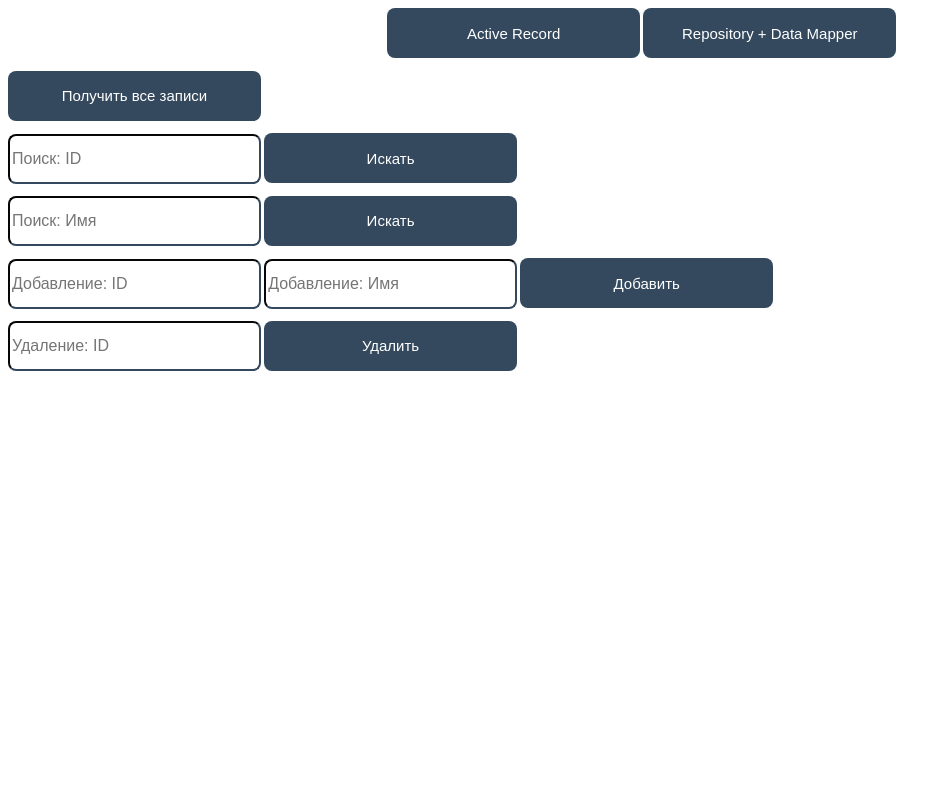
After one commit to dendudko/ar_r_dm, a PHP site: page /active_record in a window 1280 px wide. The commit adds this page. Shown: the top 787 px of the page, without its empty margins (0-951 px from the left). Run offline with PHP 8.4, Linux system fonts and the light colour scheme.

Commit message:
initial commit

```diff
--- a/composer.json
+++ b/composer.json
@@ -7,6 +7,7 @@
     },
     "require": {
         "ext-mysqli": "*",
-        "ext-pdo": "*"
+        "ext-pdo": "*",
+        "twig/twig": "^2.0"
     }
 }
--- a/public/index.php
+++ b/public/index.php
@@ -1,8 +1,62 @@
 <?php
 
 use Classes\ActiveRecord;
+use Twig\Loader\FilesystemLoader;
+use Twig\Environment;
 
 require_once dirname(__DIR__) . "/vendor/autoload.php";
+$loader = new FilesystemLoader(dirname(__DIR__) . "/templates");
+$twig = new Environment($loader);
 
 $ar = new ActiveRecord();
-$ar->select_all();
+
+function lazyTwig($twig, $results, $text)
+{
+    echo $twig->render('table.html.twig', ['results' => $results, 'text' => $text]);
+}
+
+?>
+    <button class="button" onclick="window.location.href = 'http://fefu.ml:1613/active_record?'"
+            style="margin-left: 30%;">Active Record
+    </button>
+    <button class="button" onclick="window.location.href = 'http://fefu.ml:1613/repository_data_mapper?'"
+            style="margin: 0;">Repository + Data Mapper
+    </button>
+<?php
+
+$uri = $_SERVER['REQUEST_URI'];
+if ($uri == '/') {
+    header('Location: /active_record?');
+}
+
+if (strpos($uri, '/active_record') === 0) {
+    echo $twig->render('input.html.twig', ['page' => 'active_record']);
+    if (strpos($uri, '/active_record?select_all') === 0) {
+        $results = $ar->selectAll();
+        $text = 'Все записи';
+        lazyTwig($twig, $results, $text);
+    } else if (strpos($uri, '/active_record?search_id') === 0) {
+        $id = $_GET['search_id'];
+        $results = $ar->searchById($id);
+        $text = 'Поиск по ID (id = ' . $id . ')';
+        lazyTwig($twig, $results, $text);
+    } else if (strpos($uri, '/active_record?search_name') === 0) {
+        $name = $_GET['search_name'];
+        $results = $ar->searchByName($name);
+        $text = 'Поиск по имени (name = ' . $name . ')';
+        lazyTwig($twig, $results, $text);
+    } else if (strpos($uri, '/active_record?insert') === 0) {
+        $id = $_GET['insert_id'];
+        $name = $_GET['insert_name'];
+        $results = $ar->saveValue($id, $name);
+        $text = 'Добавление записи (id = ' . $id . ', name = ' . $name . ')';
+        lazyTwig($twig, $results, $text);
+    } else if (strpos($uri, '/active_record?delete') === 0) {
+        $id = $_GET['delete_id'];
+        $results = $ar->deleteValue($id);
+        $text = 'Удаление записи (id = ' . $id . ')';
+        lazyTwig($twig, $results, $text);
+    }
+} else if (strpos($uri, '/repository_data_mapper?') === 0) {
+
+}
--- /dev/null
+++ b/public/style.css
@@ -0,0 +1,90 @@
+/*Body*/
+body {
+    font-size: 12px;
+    font-family: Arial;
+}
+
+p {
+    position: absolute;
+    bottom: 20px;
+    width: 100%;
+    text-align: center;
+    color: #ecf0f1;
+    font-size: 16px;
+}
+
+/*table*/
+.table {
+    width: 20%;
+    border-collapse: collapse;
+}
+
+.table td {
+    padding: 6px 16px;
+}
+
+.table thead tr {
+    font-weight: bold;
+    border-top: 1px solid #e8e9eb;
+    color: darkblue;
+}
+
+.table tr {
+    border-bottom: 1px solid #e8e9eb;
+}
+
+.table tbody tr:hover {
+    background: #e8f6ff;
+}
+
+/*Buttons*/
+.button {
+    margin: 0;
+    position: relative;
+    width: 20%;
+    height: 50px;
+    background-color: #34495e;
+    border-radius: 8px;
+    font-size: 15px;
+    text-decoration: none;
+    text-align: center;
+    color: white;
+    cursor: pointer;
+    border-width: 0;
+}
+
+.button:hover {
+    transition: all .2s ease 0s;
+    background-color: #3498db;
+}
+
+/*Form*/
+form input {
+    width: 20%;
+    margin-top: 0;
+    margin-bottom: 0;
+    border-radius: 8px;
+    display: inline-block;
+    font-size: 16px;
+    background: white;
+    border-width: 2px;
+    border-color: #34495e;
+    height: 50px;
+}
+
+form select {
+    width: 32%;
+    height: 50px;
+    border-radius: 8px;
+    cursor: pointer;
+    font-size: 16px;
+    border-color: lightgray;
+}
+
+form select:hover {
+    border-color: darkgray;
+}
+
+form select optgroup {
+    font-size: 16px;
+}
--- /dev/null
+++ b/templates/input.html.twig
@@ -0,0 +1,34 @@
+<html>
+<head>
+    <link href="style.css" rel="stylesheet" type="text/css"/>
+</head>
+<body>
+
+<br>
+<button class="button" onclick="window.location.href = 'http://fefu.ml:1613/{{ page }}?select_all'"
+        style="margin-top: 1%; margin-left: 0;">Получить все записи
+</button>
+
+<form action="/{{ page }}" method="GET" style="margin-top: 1%;">
+    <input type="number" min="1" placeholder="Поиск: ID" name="search_id" required>
+    <input type="submit" class="button" value="Искать">
+</form>
+
+<form action="/{{ page }}" method="GET">
+    <input placeholder="Поиск: Имя" name="search_name" required>
+    <input type="submit" class="button" value="Искать">
+</form>
+
+<form action="/{{ page }}" method="GET">
+    <input type="number" min="1" placeholder="Добавление: ID" name="insert_id" required>
+    <input placeholder="Добавление: Имя" name="insert_name" required>
+    <input type="submit" class="button" value="Добавить">
+</form>
+
+<form action="/{{ page }}" method="GET">
+    <input type="number" min="1" placeholder="Удаление: ID" name="delete_id" required>
+    <input type="submit" class="button" value="Удалить">
+</form>
+
+</body>
+</html>
```
Also changed, not shown: src/ActiveRecord.php (+30 -4 lines), templates/table.html.twig (added, +14 -0 lines), 1 other file.
